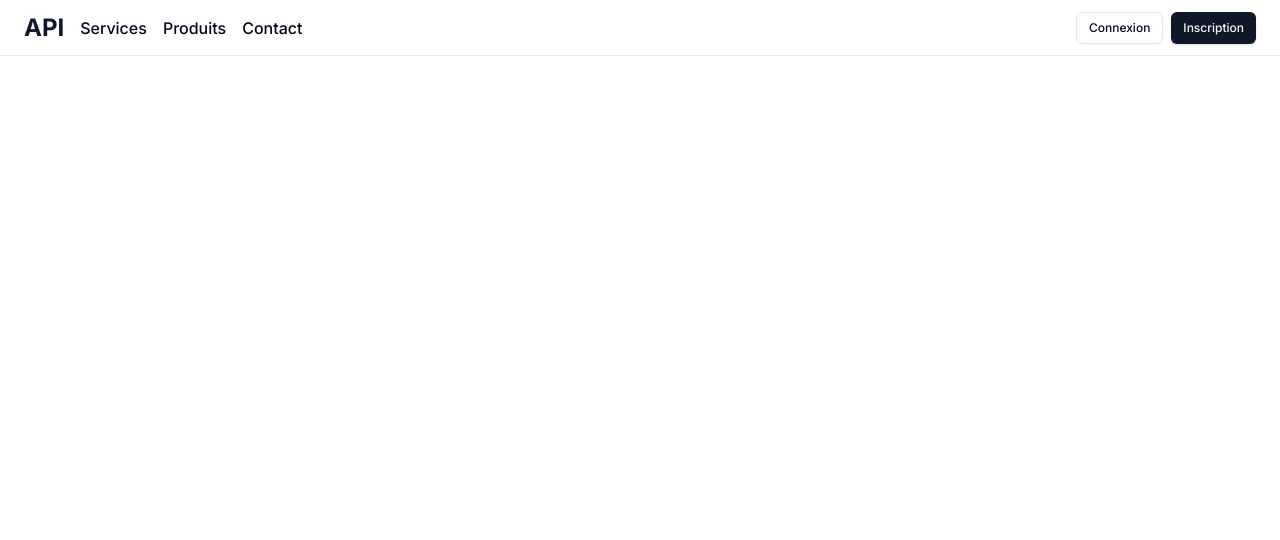
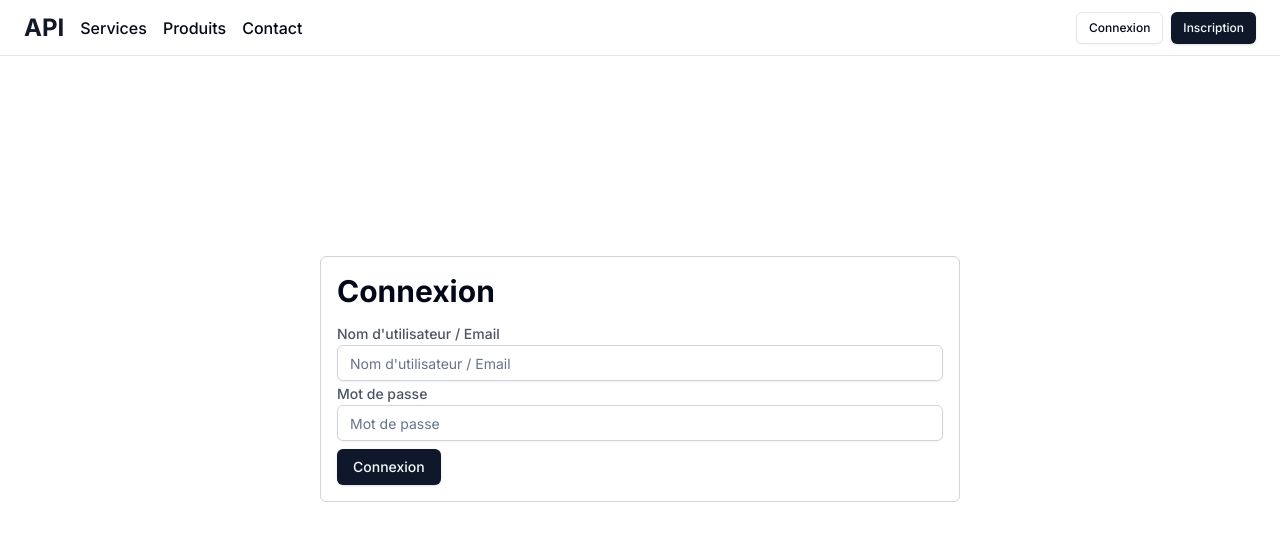
Before and after one commit to jules-jean-louis1/pomme-d-api, a Next.js app in the folder app/: page /login in a window 1280 px wide. Shown: the top 540 px of the page. Built offline with nearby package versions, Linux system fonts and the light colour scheme.

Commit message:
feat: wip login function

```diff
--- a/app/package.json
+++ b/app/package.json
@@ -17,6 +17,7 @@
     "clsx": "^2.1.0",
     "mysql2": "^3.9.2",
     "next": "14.1.3",
+    "next-auth": "^4.24.7",
     "react": "^18",
     "react-dom": "^18",
     "sequelize": "^6.37.1",
--- a/app/src/app/(public)/login/page.jsx
+++ b/app/src/app/(public)/login/page.jsx
@@ -5,7 +5,74 @@ import { Label } from "@/components/ui/label";
 import { useEffect, useState, useRef } from "react";
 
 const SignupPage = () => {
-  return <></>;
+  const usernameRef = useRef(null);
+  const passwordRef = useRef(null);
+
+  const fetchData = async () => {
+    try {
+      const response = await fetch("/api/login", {
+        method: "POST",
+        headers: {
+          "Content-Type": "application/json",
+        },
+        body: JSON.stringify({
+          username: usernameRef.current.value,
+          password: passwordRef.current.value,
+        }),
+      });
+
+      const data = await response.json();
+      console.log(data);
+    } catch (e) {
+      console.log(e);
+    }
+  };
+
+  const handleSubmit = async (e) => {
+    e.preventDefault();
+    fetchData();
+  };
+
+  return (
+    <div className="flex justify-center items-center h-screen">
+      <div className="w-1/2 h-1/2">
+        <div className="border rounded-md p-4 border-gray-300 dark:border-gray-700 bg-white dark:bg-gray-800">
+          <h2 className="text-3xl font-bold pb-3">Connexion</h2>
+          <form method="POST" onSubmit={handleSubmit}>
+            <Label
+              className="text-gray-600 dark:text-gray-400 required"
+              htmlFor="Username"
+            >
+              Nom d'utilisateur / Email
+            </Label>
+            <Input
+              className="border-gray-300 dark:border-gray-700 bg-white dark:bg-gray-800"
+              type="text"
+              name="username"
+              placeholder="Nom d'utilisateur / Email"
+              ref={usernameRef}
+            />
+            <Label
+              className="text-gray-600 dark:text-gray-400 required"
+              htmlFor="Password"
+            >
+              Mot de passe
+            </Label>
+            <Input
+              className="border-gray-300 dark:border-gray-700 bg-white dark:bg-gray-800"
+              type="password"
+              name="password"
+              placeholder="Mot de passe"
+              ref={passwordRef}
+            />
+            <div className="pt-2">
+              <Button type="submit">Connexion</Button>
+            </div>
+          </form>
+        </div>
+      </div>
+    </div>
+  );
 };
 
 export default SignupPage;
--- a/app/src/app/api/login/route.js
+++ b/app/src/app/api/login/route.js
@@ -1,4 +1,8 @@
 import { NextResponse } from "next/server";
+import { getSequelizeConnection } from "../db";
+import { defineUserModel } from "@/models/models";
+import bcrypt from "bcryptjs";
+import { Op } from "sequelize";
 
 export async function GET(request) {
   return NextResponse.json({ message: "Hello World" });
@@ -6,6 +10,46 @@ export async function GET(request) {
 
 // Handles POST requests to /api
 export async function POST(request) {
-  // ...
-  return NextResponse.json({ message: "Hello World" });
+  try {
+    const data = await request.json();
+    if (data.username === "" && data.password === "") {
+      return NextResponse.json({ message: "Missing fields" }, { status: 400 });
+    }
+    if (data.username === "" || data.password === "") {
+      return NextResponse.json({ message: "Missing fields" }, { status: 400 });
+    }
+
+    const sequelize = await getSequelizeConnection();
+    const User = defineUserModel(sequelize);
+
+    const user = await User.findOne({
+      where: {
+        [Op.or]: [{ username: data.username }, { email: data.username }],
+      },
+    });
+
+    if (!user) {
+      return NextResponse.json(
+        { message: "User does not exist" },
+        { status: 400 }
+      );
+    }
+
+    const passwordMatch = bcrypt.compareSync(data.password, user.password);
+
+    if (!passwordMatch) {
+      return NextResponse.json(
+        { message: "Incorrect password" },
+        { status: 400 }
+      );
+    }
+
+    return NextResponse.json({ message: "Login successful" }, { status: 200 });
+  } catch (error) {
+    console.error(error);
+    return NextResponse.json(
+      { message: "Internal server error" },
+      { status: 500 }
+    );
+  }
 }
```
Also changed, not shown: 1 other file (tests, documents, lock files or other folders).
